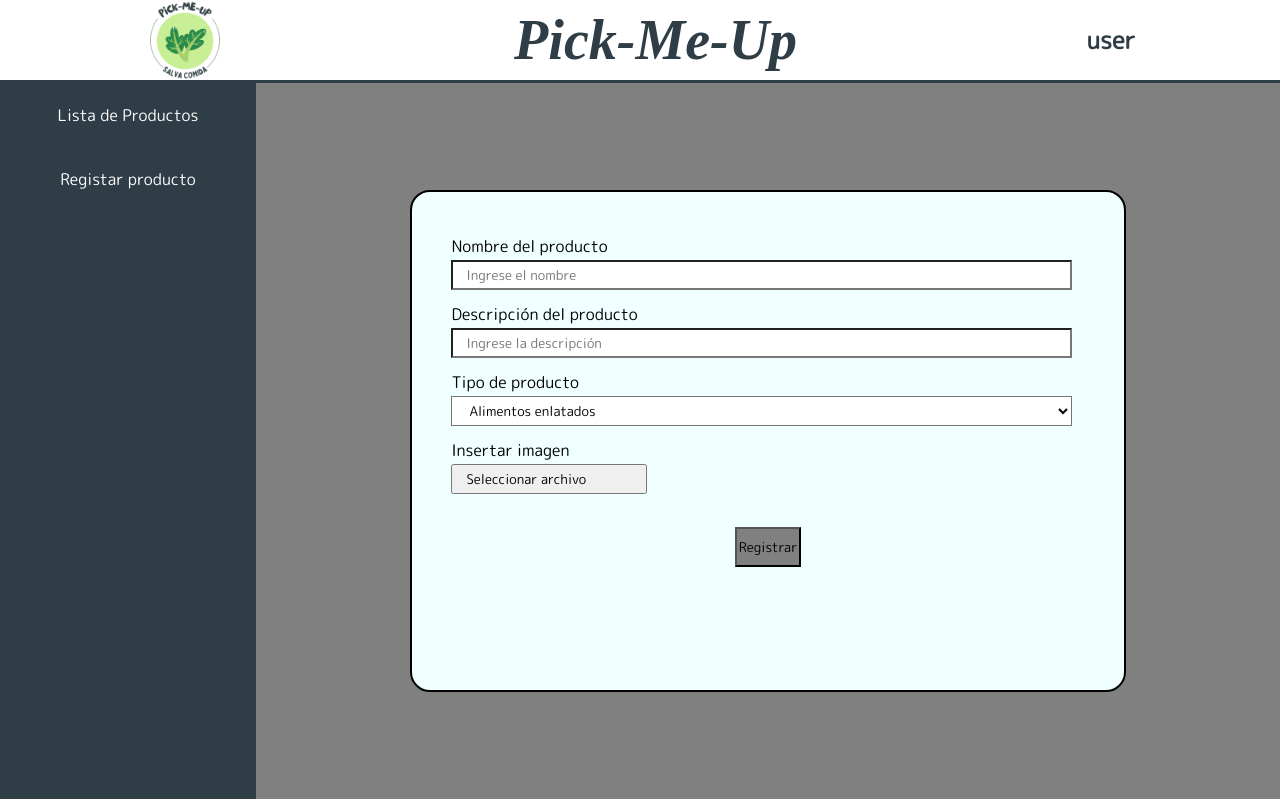
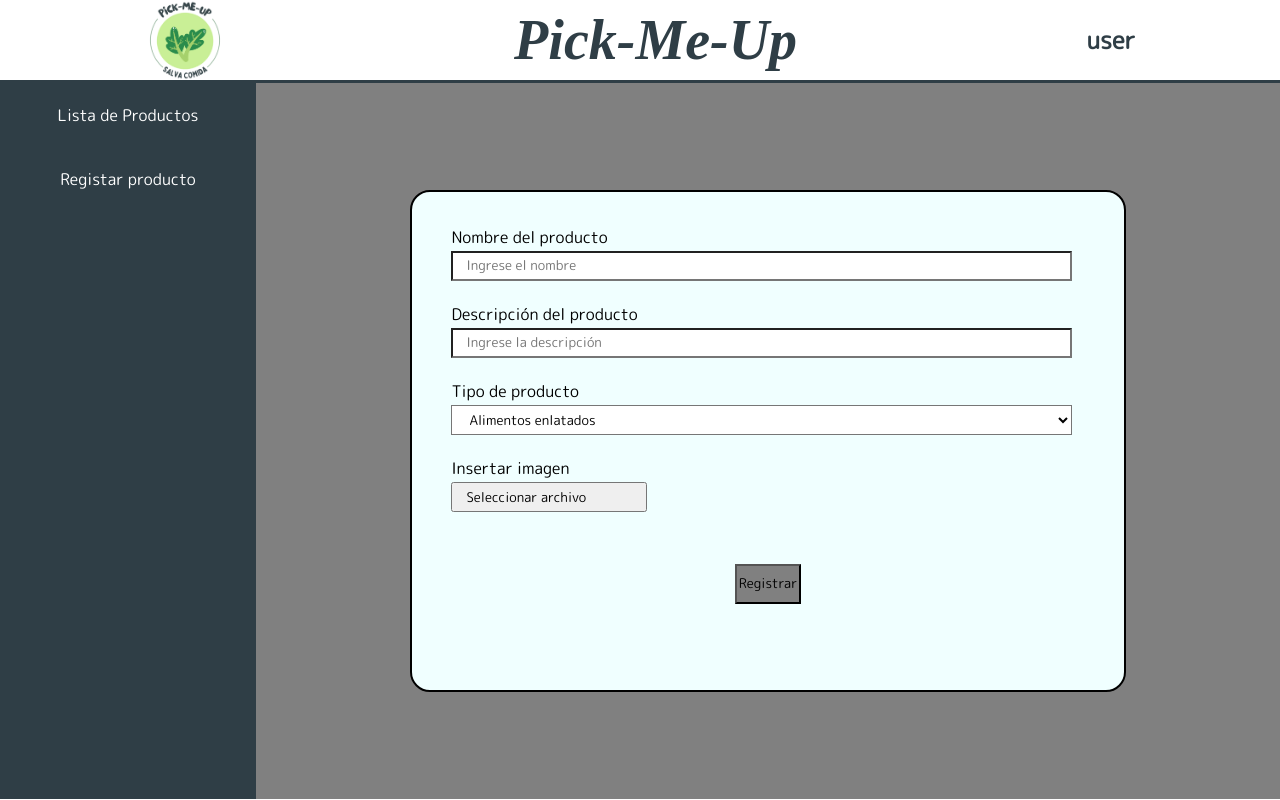
Before and after one commit to JeimiBV/PickMeUp, a React (Vite) app in the folder Front end/: page /formulario in a window 1280 px wide. Built offline with nearby package versions, Linux system fonts and the light colour scheme.

Commit message:
primeras 2 validaciones realizadas

```diff
--- a/Front end/src/App.jsx
+++ b/Front end/src/App.jsx
@@ -5,7 +5,7 @@ import Form from './componentes/Formulario'
 import { useState } from 'react'
 function App() {
 
-  const [valido, setValido] = useState( [{estado1: false}, {estado2: false},{estado3: false}, {estado4: false}]);
+  //const [valido, setValido] = useState( {estado1: false, estado2: false, estado3: false, estado4: false});
 
 
   return (
@@ -15,11 +15,11 @@ function App() {
       <div className='contenedor-form'>
         <Menu />
         <Form
-          estado1={valido[0].estado1}
-          estado2={valido[1].estado2}
-          estado3={valido[2].estado3}
-          estado4={valido[3].estado4}
-        />
+        /*  estado1={valido.estado1}
+          estado2={valido.estado2}
+          estado3={valido.estado3}
+          estado4={valido.estado4}
+        *//>
       </div>
     </div>
   )
--- a/Front end/src/componentes/Formulario.jsx
+++ b/Front end/src/componentes/Formulario.jsx
@@ -1,32 +1,47 @@
 import React from "react";
 //import { FormularioEstilos } from "../elementos/FormularioEstilos";
 import "../estilos/formulario.css"
+import { useState } from 'react'
 
 
 
-function Form({ estado1, estado2, estado3, estado4 }) {
+function Form() {
+    const [nombre,setNombre]= useState({valor:'', estado:false})
+    const [descripcion,setDescripcion]= useState({valor:'', estado:false})
+    const [producto,setProducto]= useState({valor:'', estado:false})
+    const [archivo,setArchivo]= useState({valor:'', estado:false})
 
-    const validar = (palabra) => {
-        if (palabra <= 3 && palabra >= 30) {
-            estado1 = true
-            console.log(palabra)
+    const estadoNombre=(palabra)=>{
+       setNombre(prevState=>({...prevState, valor:palabra}))
+       if(nombre.valor.length<3||nombre.valor.length>30){
+        setNombre(prevState=>({...prevState, estado:true}))
        }
+       else{setNombre(prevState=>({...prevState, estado:false}))}
+    }
+
+    const estadoDescripcion=(palabra)=>{
+        setDescripcion(prevState=>({...prevState, valor:palabra}))
+        if(descripcion.valor.length<10||descripcion.valor.length>100){
+            setDescripcion(prevState=>({...prevState, estado:true}))
+           }
+           else{setDescripcion(prevState=>({...prevState, estado:false}))}
 
     }
     return <div className="contenedor">
+
         <div className="elementos-form">
             <label className="label">
                 Nombre del producto
             </label>
-            <input className="entrada" placeholder="Ingrese el nombre" onChange={ev => console.log(ev.target.value)}></input>
-            <h3 className={estado1 ? "validacion" : "invisible"}>
+            <input className="entrada" placeholder="Ingrese el nombre"onChange={ev=> estadoNombre(ev.target.value)}></input>
+            <h3 className={nombre.estado?"validacion":"invisible"} >
              El nombre debe contener de 2 a 30 caracteres
             </h3>
             <label className="label">
                 Descripción del producto
             </label>
-            <input className="entrada" placeholder="Ingrese la descripción"></input>
-            <h3 className={estado2 ? "validacion" : "invisible"}>
+            <input className="entrada" placeholder="Ingrese la descripción" onChange={ev=> estadoDescripcion(ev.target.value)}></input>
+            <h3 className={descripcion.estado?"validacion":"invisible"}>
              La descripción debe contener de 10 a 100 caracteres
             </h3>
             <label className="label">
@@ -46,7 +61,7 @@ function Form({ estado1, estado2, estado3, estado4 }) {
                 <option value="postres">Postres</option>
                 <option value="snacks">Snacks</option>
             </select>
-            <h3 className={estado3 ? "validacion" : "invisible"}>
+            <h3 className={producto.estado?"validacion":"invisible"}>
              Se debe seleccionar una opción
             </h3>
             <label className="label">
@@ -56,7 +71,7 @@ function Form({ estado1, estado2, estado3, estado4 }) {
                 <button className="botonA">
                     Seleccionar archivo
                 </button>
-            <h3 className={estado4 ? "validacion" : "invisible"}>
+            <h3 className={archivo.estado?"validacion":"invisible"}>
              Se debe seleccionar un archivo
             </h3>
 
@@ -74,19 +89,5 @@ function Form({ estado1, estado2, estado3, estado4 }) {
 
 
 }
-/*const Formulario = () => {
-    return (
 
-        <main>
-            <Formulario action="">
-
-                <div>
-                    <label htmlFor="">Usuario</label>
-                    <input> type="text" placeholder="usuario"</input>
-                    <p>Lorem</p>
-                </div>
-            </Formulario>
-        </main>
-    )
-}*/
 export default Form;
--- a/Front end/src/estilos/formulario.css
+++ b/Front end/src/estilos/formulario.css
@@ -23,7 +23,7 @@
     border-radius: 20px;
 }
 .label{
-    padding-top: 2%;
+    padding-top: .5%;
     padding-bottom: 0.3%;
     padding-left: 1.5%;
 }
@@ -73,5 +73,8 @@
     color: red;
 }
 .invisible{
-    display: none;
+    margin-left: 2%;
+    font-size: small;
+    color: red;
+    color: transparent;
 }
```
Also changed, not shown: 1 other file (tests, documents, lock files or other folders). Lines whose indentation alone changed are shown as unchanged.
